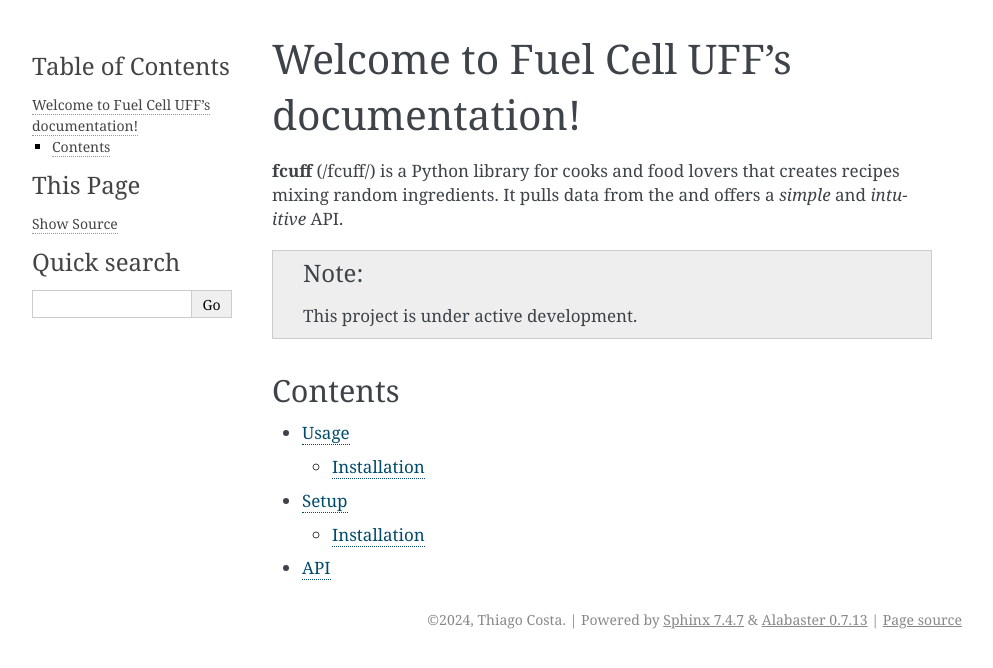
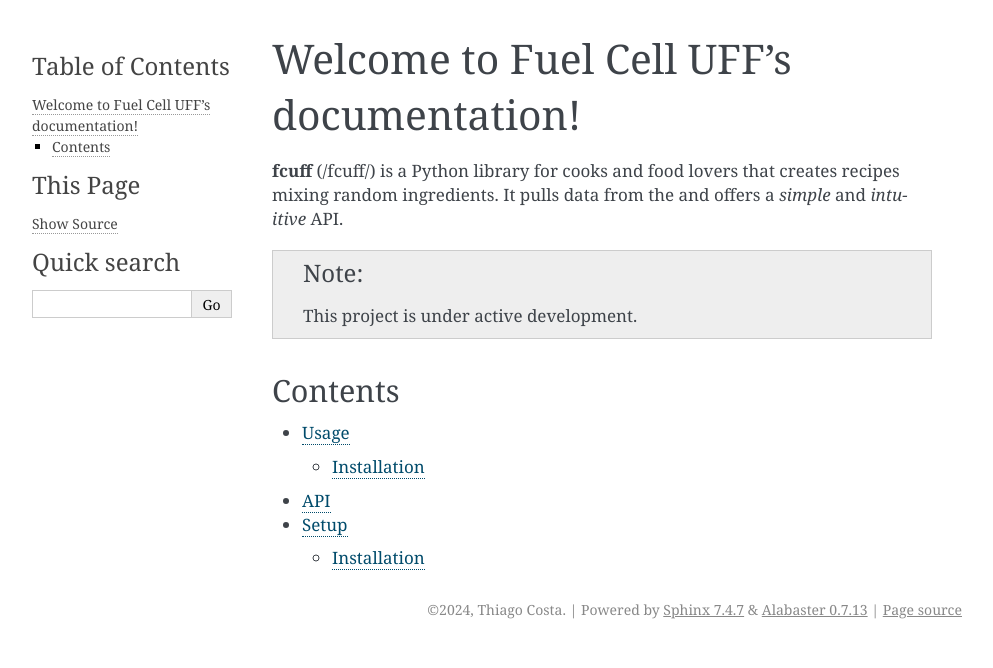
Before and after one commit to SiegKat/fcuff, a Sphinx documentation site: the page built from docs/source/index.rst, in a window 1280 px wide. Shown: the top 668 px of the page, without its empty margins (148-1141 px from the left). Built offline with Sphinx 7.4.7, drawn with Linux system fonts in a browser that asks for light colours.

```diff
--- a/docs/source/index.rst
+++ b/docs/source/index.rst
@@ -15,5 +15,5 @@ Contents
 .. toctree::
 
    usage.rst
+   api.rst
    setup.rst
-   api.rst
```
